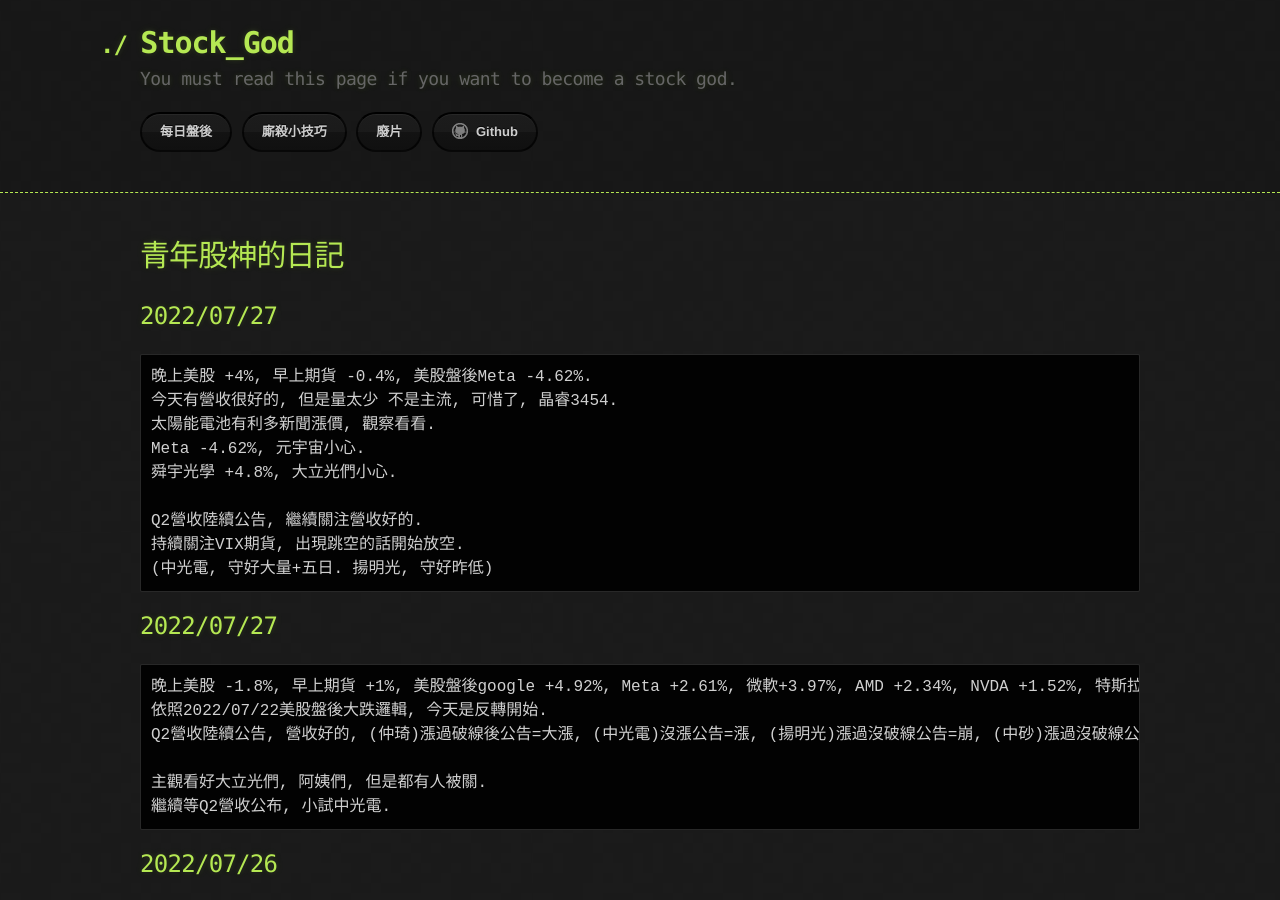
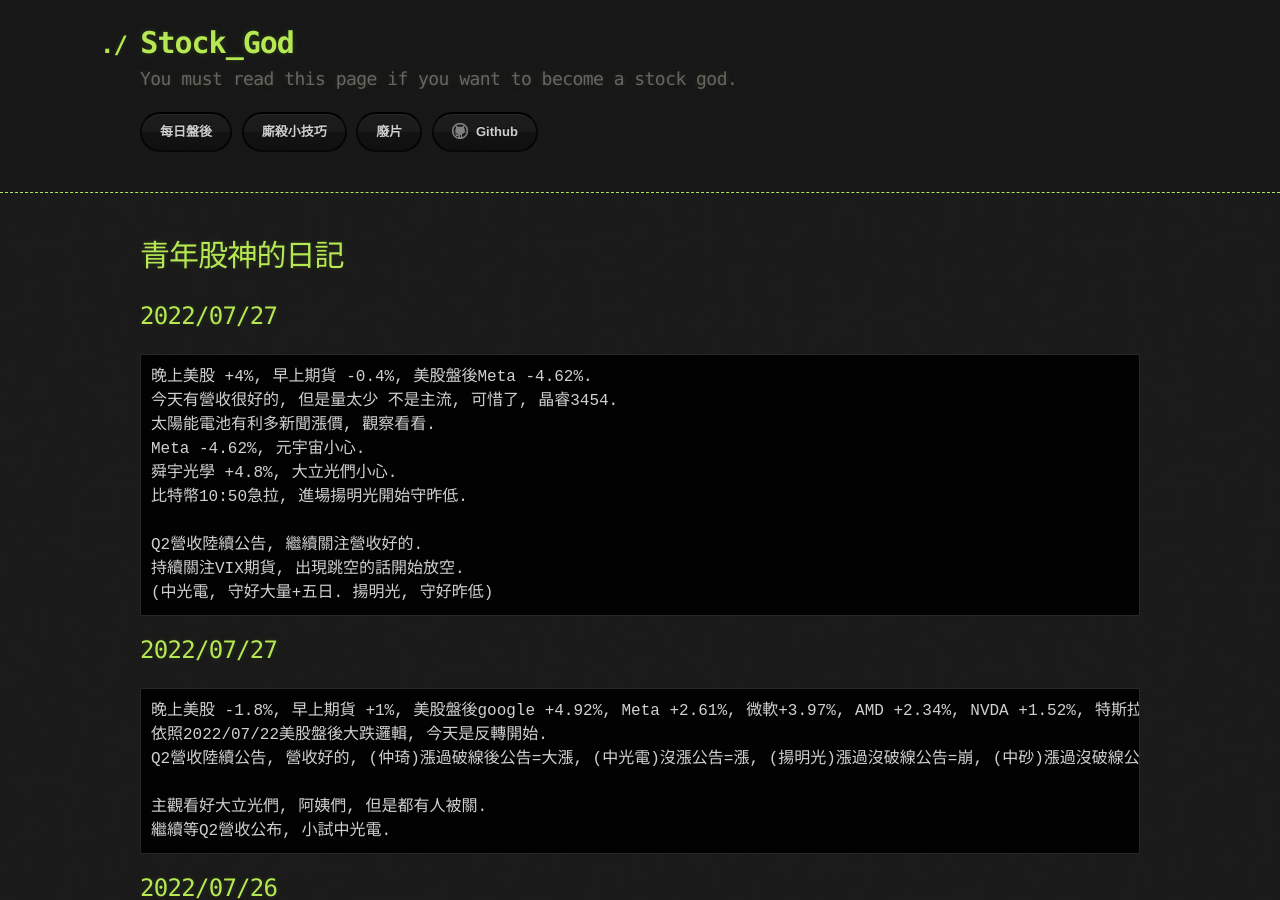
Before and after one commit to lepg5487/Stock_God, a Jekyll site: the page built from index.md, in a window 1280 px wide and 900 px high. Built offline with Jekyll 4.4.1, drawn with Linux system fonts in a browser that asks for light colours; our own code applies the rules of GitHub Pages for plain Markdown files.

Commit message:
Update index.md

```diff
--- a/index.md
+++ b/index.md
@@ -10,6 +10,7 @@ layout: testlayouts
 太陽能電池有利多新聞漲價, 觀察看看.
 Meta -4.62%, 元宇宙小心.
 舜宇光學 +4.8%, 大立光們小心.
+比特幣10:50急拉, 進場揚明光開始守昨低.
 
 Q2營收陸續公告, 繼續關注營收好的.
 持續關注VIX期貨, 出現跳空的話開始放空.
```
